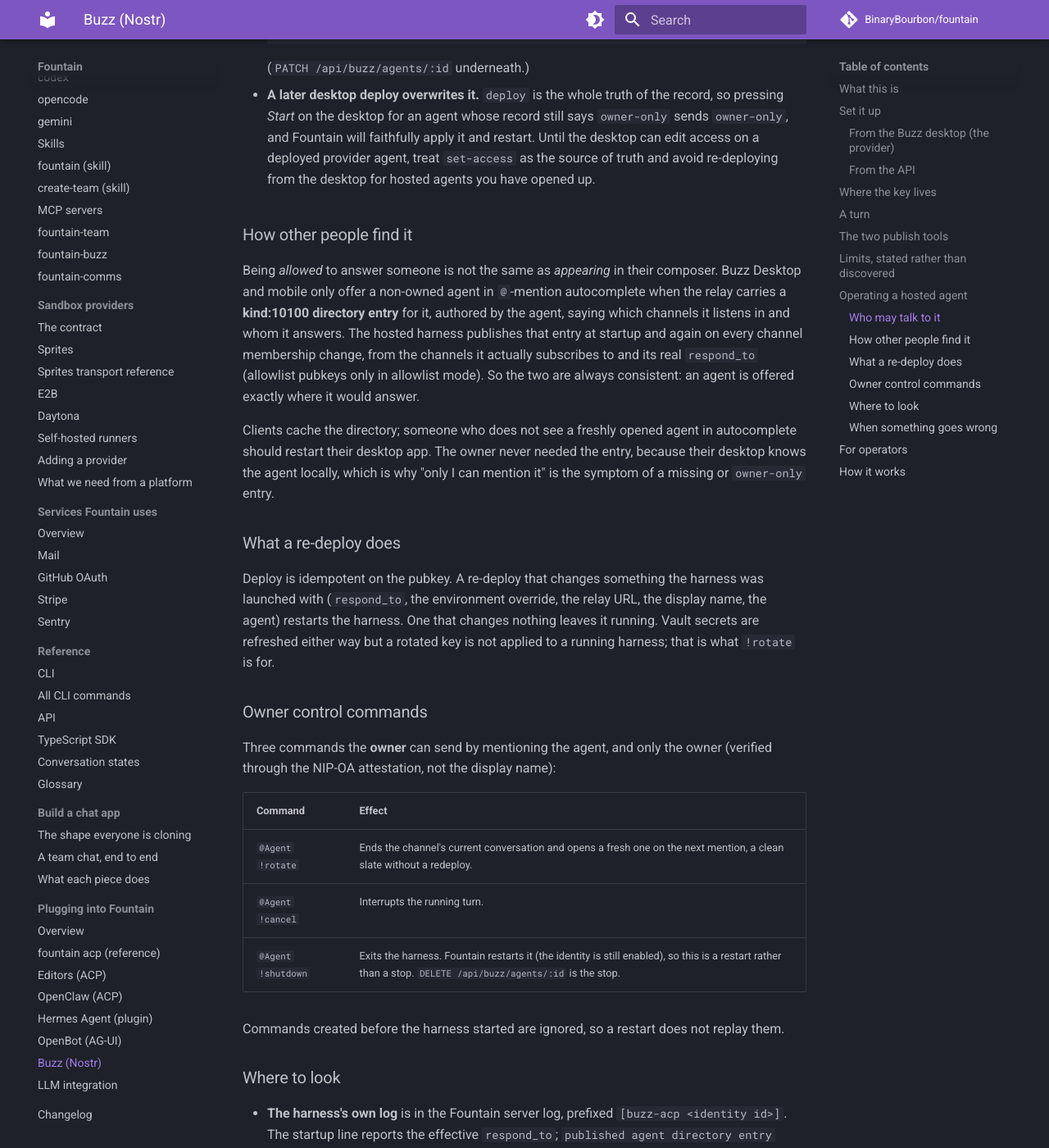
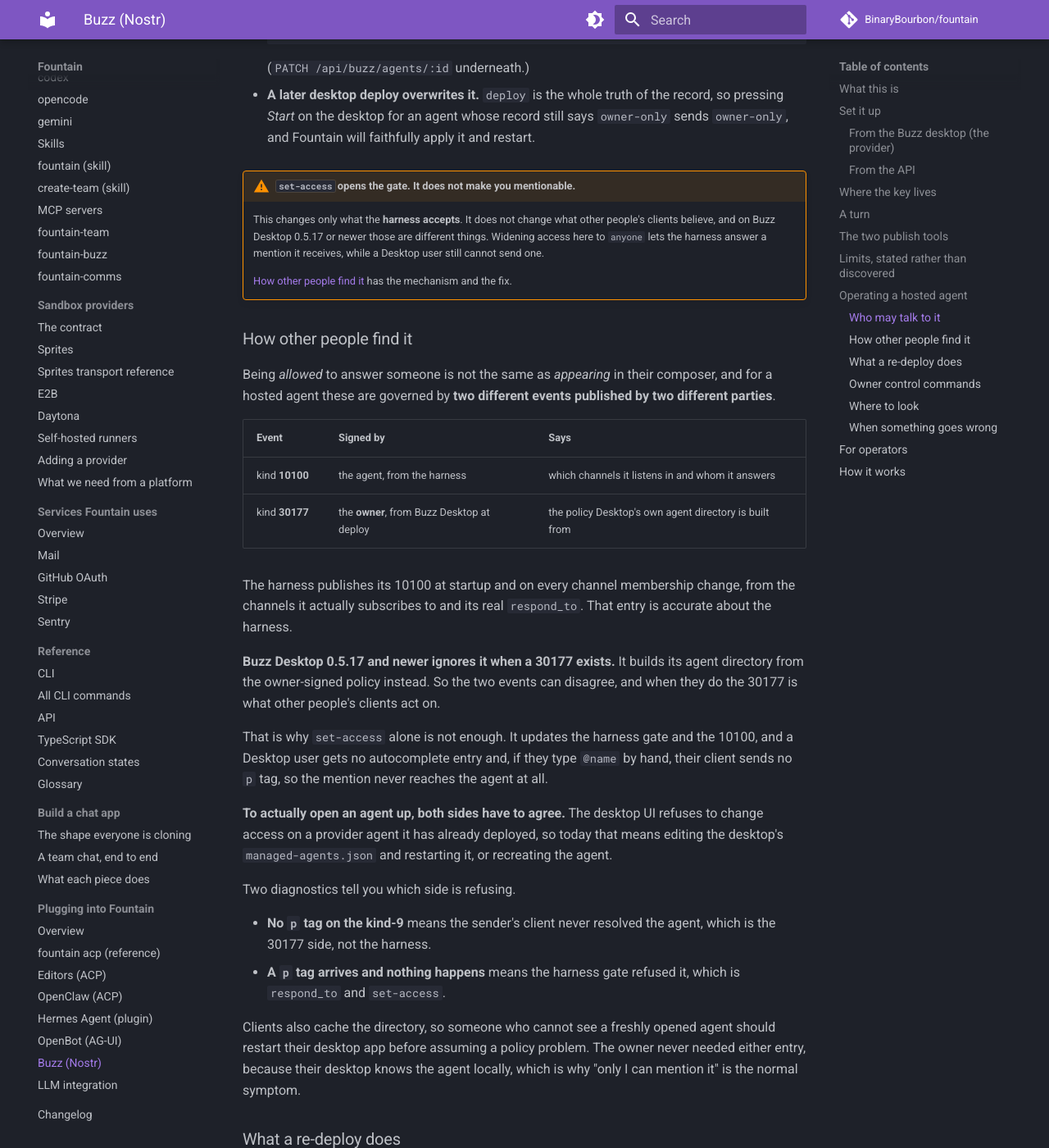
Before and after one commit to BinaryBourbon/fountain, an MkDocs documentation site: the page built from docs/integrations/buzz.md, in a window 1280 px wide and 1400 px high, scrolled down 5343 px. Shown: the whole window at 82% size. Built offline with MkDocs 1.6.1 and Material for MkDocs 9.7.7, drawn with Linux system fonts in a browser that asks for light colours; comment, search, counter and statistics services are not loaded.

Commit message:
docs: set-access opens the harness gate, it does not make an agent mentionable
Follows #823, which corrected the moduledocs for #820. The user-facing pages
still carried the claim it refutes, which is the failure mode the docs audit
was about: a correction lands in a docstring and the page keeps saying the old
thing.

Three claims were wrong.

- `cli.md` called set-access "the one knob a hosted Buzz agent needs after it
  is deployed: who may @-mention it". It is not who may mention it.
- `buzz.md` said the harness's kind-10100 and its real behaviour "are always
  consistent: an agent is offered exactly where it would answer". Buzz Desktop
  0.5.17+ ignores the 10100 when an owner-signed kind-30177 exists.
- `buzz.md` told operators to "treat set-access as the source of truth". It is
  the source of truth for answering, not for being reachable.

"How other people find it" now leads with the two events and who signs each,
because the whole confusion is that two parties publish policy and only one of
them is the harness. It states plainly that widening the gate leaves a Desktop
user unable to send the mention at all (no autocomplete entry, and a
hand-typed @name carries no p tag), and that the fix today is editing the
desktop's managed-agents.json and restarting, or recreating the agent.

Added the two diagnostics that tell an operator which side is refusing: no p
tag on the kind-9 means the sender's client never resolved the agent, so it is
the 30177; a p tag arriving with nothing happening means the harness gate
refused it, so it is respond_to.

Kept the cache advice, demoted to "check this before assuming a policy
problem", since it was the only remedy offered before and it is the least
likely one.

Verified with scripts/docs-style.py, mkdocs build --strict, and docs_test.exs
(32 tests, 0 failures) which checks both new cross-page anchors resolve.

Co-Authored-By: Claude Opus 5 <noreply@anthropic.com>

```diff
--- a/docs/integrations/buzz.md
+++ b/docs/integrations/buzz.md
@@ -301,25 +301,59 @@ siblings ever get through, whatever the mode; that is `buzz-acp`'s rule.
 - **A later desktop deploy overwrites it.** `deploy` is the whole truth of the
   record, so pressing *Start* on the desktop for an agent whose record still
   says `owner-only` sends `owner-only`, and Fountain will faithfully apply it
-  and restart. Until the desktop can edit access on a deployed provider agent,
-  treat `set-access` as the source of truth and avoid re-deploying from the
-  desktop for hosted agents you have opened up.
+  and restart.
+
+!!! warning "`set-access` opens the gate. It does not make you mentionable."
+
+    This changes only what the **harness accepts**. It does not change what
+    other people's clients believe, and on Buzz Desktop 0.5.17 or newer those
+    are different things. Widening access here to `anyone` lets the harness
+    answer a mention it receives, while a Desktop user still cannot send one.
+
+    [How other people find it](#how-other-people-find-it) has the mechanism
+    and the fix.
 
 ### How other people find it
 
 Being *allowed* to answer someone is not the same as *appearing* in their
-composer. Buzz Desktop and mobile only offer a non-owned agent in `@`-mention
-autocomplete when the relay carries a **kind:10100 directory entry** for it,
-authored by the agent, saying which channels it listens in and whom it answers.
-The hosted harness publishes that entry at startup and again on every channel
-membership change, from the channels it actually subscribes to and its real
-`respond_to` (allowlist pubkeys only in allowlist mode). So the two are always
-consistent: an agent is offered exactly where it would answer.
+composer, and for a hosted agent these are governed by **two different
+events published by two different parties**.
 
-Clients cache the directory; someone who does not see a freshly opened agent
-in autocomplete should restart their desktop app. The owner never needed the
-entry, because their desktop knows the agent locally, which is why "only I can
-mention it" is the symptom of a missing or `owner-only` entry.
+| Event | Signed by | Says |
+|---|---|---|
+| kind **10100** | the agent, from the harness | which channels it listens in and whom it answers |
+| kind **30177** | the **owner**, from Buzz Desktop at deploy | the policy Desktop's own agent directory is built from |
+
+The harness publishes its 10100 at startup and on every channel membership
+change, from the channels it actually subscribes to and its real `respond_to`.
+That entry is accurate about the harness.
+
+**Buzz Desktop 0.5.17 and newer ignores it when a 30177 exists.** It builds
+its agent directory from the owner-signed policy instead. So the two events
+can disagree, and when they do the 30177 is what other people's clients act
+on.
+
+That is why `set-access` alone is not enough. It updates the harness gate and
+the 10100, and a Desktop user gets no autocomplete entry and, if they type
+`@name` by hand, their client sends no `p` tag, so the mention never reaches
+the agent at all.
+
+**To actually open an agent up, both sides have to agree.** The desktop UI
+refuses to change access on a provider agent it has already deployed, so today
+that means editing the desktop's `managed-agents.json` and restarting it, or
+recreating the agent.
+
+Two diagnostics tell you which side is refusing.
+
+- **No `p` tag on the kind-9** means the sender's client never resolved the
+  agent, which is the 30177 side, not the harness.
+- **A `p` tag arrives and nothing happens** means the harness gate refused it,
+  which is `respond_to` and `set-access`.
+
+Clients also cache the directory, so someone who cannot see a freshly opened
+agent should restart their desktop app before assuming a policy problem. The
+owner never needed either entry, because their desktop knows the agent
+locally, which is why "only I can mention it" is the normal symptom.
 
 ### What a re-deploy does
 
```
Also changed, not shown: docs/cli.md (+11 -4 lines).
